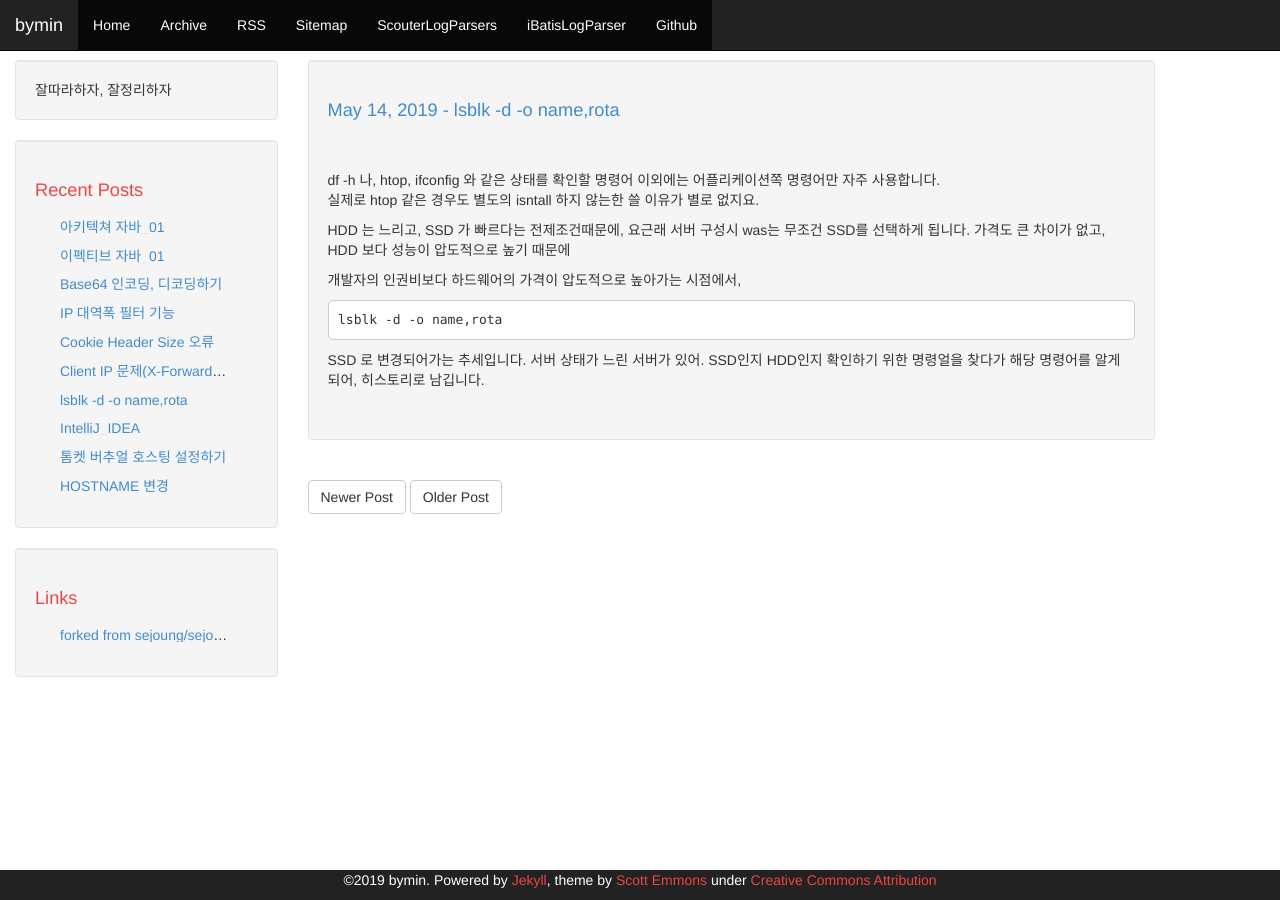
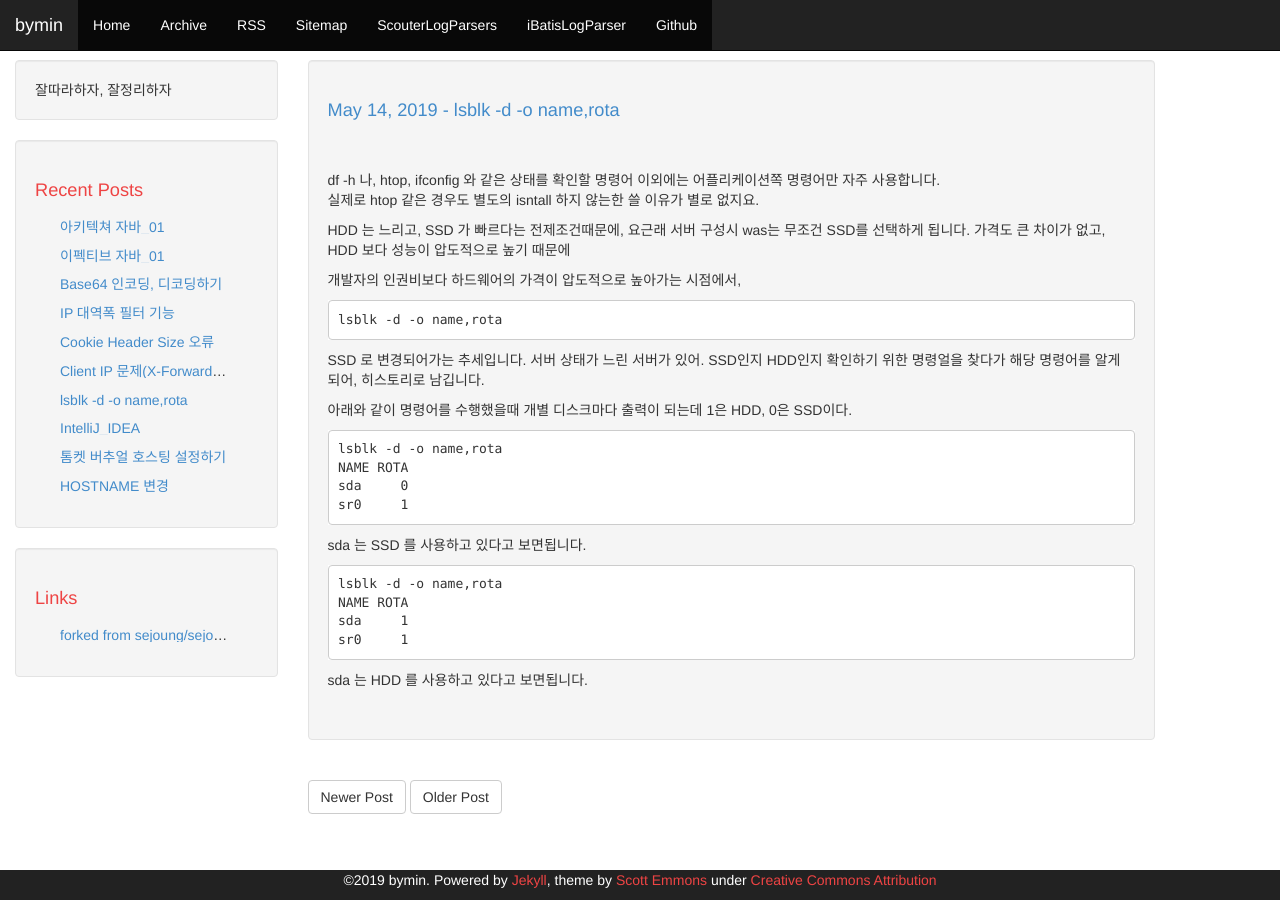
Before and after one commit to youngclown/youngclown.github.io, a Jekyll site: the page built from _posts/2019-05-14-lsblk.md, in a window 1280 px wide. Built offline with Jekyll 4.4.1, drawn with Linux system fonts in a browser that asks for light colours.

Commit message:
sda, HDD, SDD 속성값 정의

````diff
--- a/_posts/2019-05-14-lsblk.md
+++ b/_posts/2019-05-14-lsblk.md
@@ -18,3 +18,23 @@ lsblk -d -o name,rota
 
 SSD 로 변경되어가는 추세입니다. 서버 상태가 느린 서버가 있어. SSD인지 HDD인지 확인하기 위한 명령얼을 찾다가 해당 명령어를 알게 되어,
 히스토리로 남깁니다.
+
+아래와 같이 명령어를 수행했을때 개별 디스크마다 출력이 되는데 1은 HDD, 0은 SSD이다.
+
+```
+lsblk -d -o name,rota
+NAME ROTA
+sda     0
+sr0     1
+```
+
+sda 는 SSD 를 사용하고 있다고 보면됩니다.
+
+```
+lsblk -d -o name,rota
+NAME ROTA
+sda     1
+sr0     1
+```
+
+sda 는 HDD 를 사용하고 있다고 보면됩니다.
````
